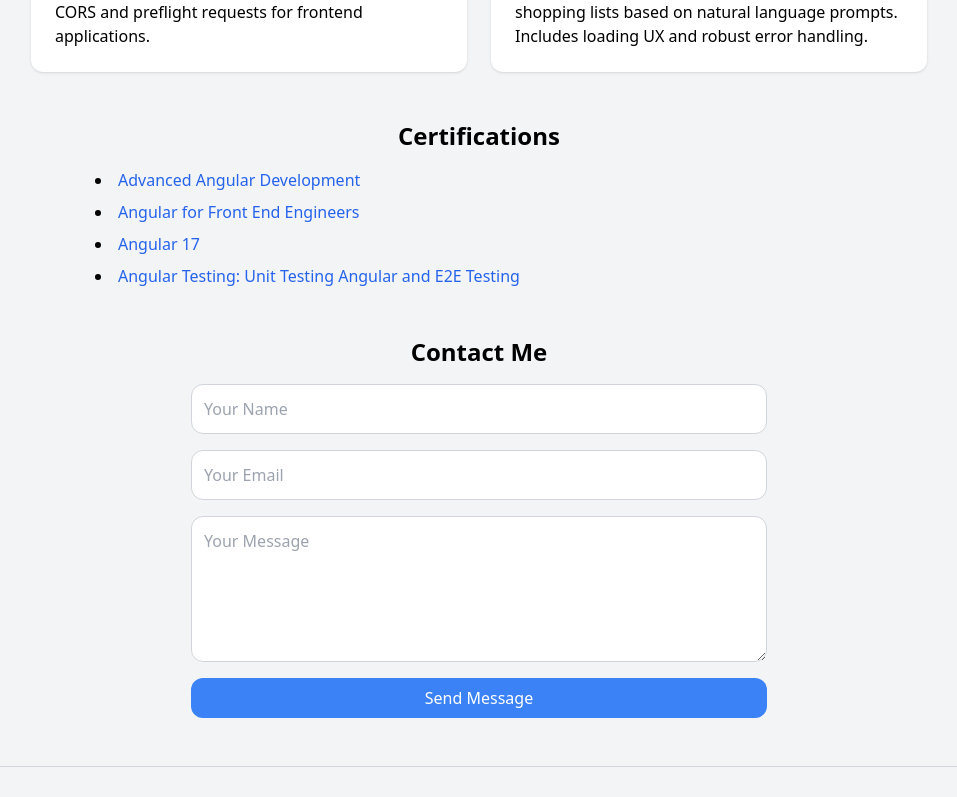
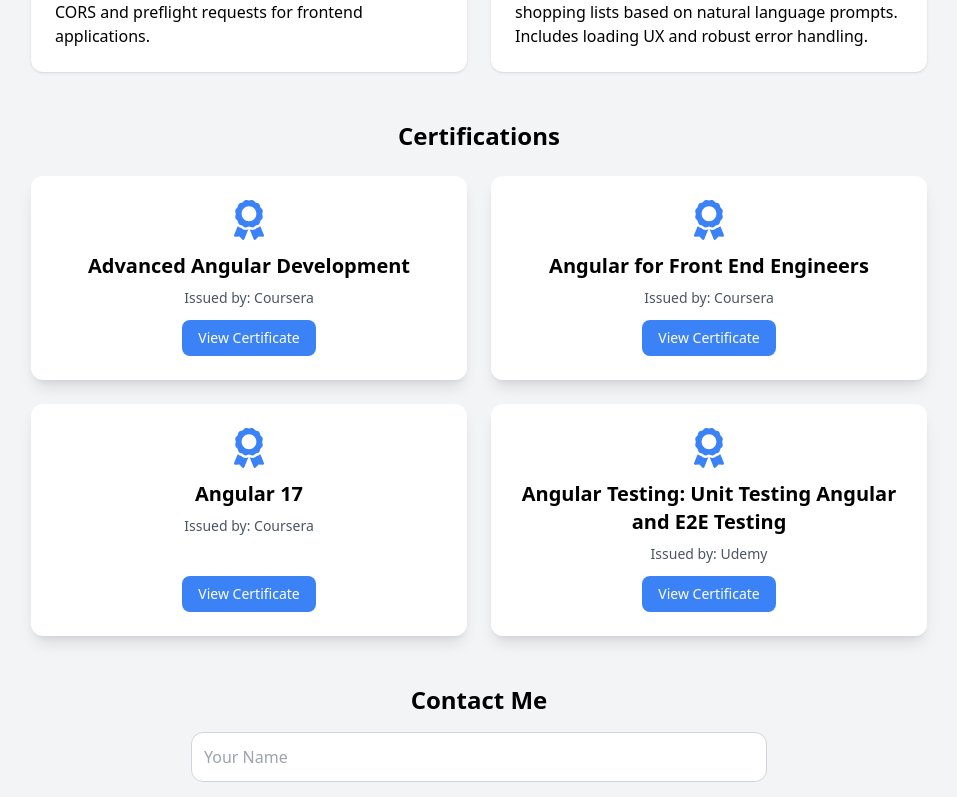
Before and after one commit to crispa17/Portfolio, a React (Vite) app: page / in a window 1280 px wide. Shown: the part 1288-2085 px from the top of the page, without its empty margins (161-1118 px from the left). Built offline with nearby package versions, Linux system fonts and the light colour scheme.

Commit message:
refactor certifications

```diff
--- a/src/App.tsx
+++ b/src/App.tsx
@@ -1,7 +1,7 @@
 import { useState } from "react";
 import { motion } from "framer-motion";
 import { Typewriter } from "react-simple-typewriter";
-import { FaGithub, FaLinkedin, FaSun, FaMoon } from "react-icons/fa";
+import { FaGithub, FaLinkedin, FaSun, FaMoon, FaAward } from "react-icons/fa";
 
 export default function Portfolio() {
   const [darkMode, setDarkMode] = useState(false);
@@ -31,18 +31,22 @@ export default function Portfolio() {
   const certifications = [
     {
       name: "Advanced Angular Development",
+      issuer: "Coursera",
       link: "https://www.coursera.org/account/accomplishments/verify/GFTZ00KAZZO5?utm_source%3Dandroid%26utm_medium%3Dcertificate%26utm_content%3Dcert_image%26utm_campaign%3Dsharing_cta%26utm_product%3Dcourse",
     },
     {
       name: "Angular for Front End Engineers",
+      issuer: "Coursera",
       link: "https://www.coursera.org/account/accomplishments/verify/XIX9SBVZFQQQ?utm_source%3Dandroid%26utm_medium%3Dcertificate%26utm_content%3Dcert_image%26utm_campaign%3Dsharing_cta%26utm_product%3Dcourse",
     },
     {
       name: "Angular 17",
+      issuer: "Coursera",
       link: "https://www.coursera.org/account/accomplishments/specialization/SDQCR3K5L4G2?utm_source%3Dandroid%26utm_medium%3Dcertificate%26utm_content%3Dcert_image%26utm_campaign%3Dsharing_cta%26utm_product%3Ds12n",
     },
     {
       name: "Angular Testing: Unit Testing Angular and E2E Testing",
+      issuer: "Udemy",
       link: "https://www.udemy.com/certificate/UC-2ed8bd35-5619-4fd4-aedb-b68c9de6115d/",
     },
   ];
@@ -72,7 +76,7 @@ export default function Portfolio() {
           ${
             darkMode
               ? "bg-gray-700 text-white hover:bg-gray-600"
-              : "bg-gray-800 text-white hover:bg-blue-600"
+              : "bg-gray-800 text-white hover:bg-gray-700"
           }`}
         aria-label="Toggle dark mode"
       >
@@ -141,8 +145,8 @@ export default function Portfolio() {
             "Git",
             "Java",
             "Figma",
-            "NgRx", // Aggiunto per coerenza con la descrizione di Habit Tracker
-            "PrimeNG", // Aggiunto per coerenza con la descrizione di Habit Tracker
+            "NgRx",
+            "PrimeNG",
           ].map((skill) => (
             <motion.li
               key={skill}
@@ -184,34 +188,40 @@ export default function Portfolio() {
       </motion.section>
 
       <motion.section
+        id="certifications"
         className="mb-12"
         initial={{ opacity: 0, y: 40 }}
         animate={{ opacity: 1, y: 0 }}
         transition={{ delay: 0.3, duration: 0.5 }}
       >
-        <h2 className="text-2xl font-semibold mb-4 text-center">Certifications</h2>
-        <ul
-          className={`list-disc list-inside space-y-2 max-w-3xl mx-auto ${
-            darkMode ? "text-gray-300" : "text-black"
-          }`}
-        >
+        <h2 className="text-2xl font-semibold mb-6 text-center">Certifications</h2>
+        <div className="grid md:grid-cols-2 gap-6 max-w-4xl mx-auto">
           {certifications.map((cert, idx) => (
-            <li key={idx}>
-              {cert.link ? (
+            <motion.div
+              key={idx}
+              whileHover={{ scale: 1.05 }}
+              className="bg-white dark:bg-gray-700 p-6 rounded-xl shadow-lg transition-all duration-300 flex flex-col items-center text-center"
+            >
+              <FaAward size={40} className="text-blue-500 dark:text-blue-400 mb-3" />
+              <h3 className="text-xl font-semibold mb-2 text-black dark:text-white">
+                {cert.name}
+              </h3>
+              <p className="text-gray-600 dark:text-gray-300 text-sm mb-3">
+                Issued by: {cert.issuer}
+              </p>
+              {cert.link && (
                 <a
                   href={cert.link}
                   target="_blank"
                   rel="noopener noreferrer"
-                  className="text-blue-600 dark:text-blue-400 hover:underline"
+                  className="mt-auto bg-blue-500 hover:bg-blue-600 text-white py-2 px-4 rounded-lg transition duration-300 ease-in-out text-sm"
                 >
-                  {cert.name}
+                  View Certificate
                 </a>
-              ) : (
-                cert.name
               )}
-            </li>
+            </motion.div>
           ))}
-        </ul>
+        </div>
       </motion.section>
 
       <motion.section
```
